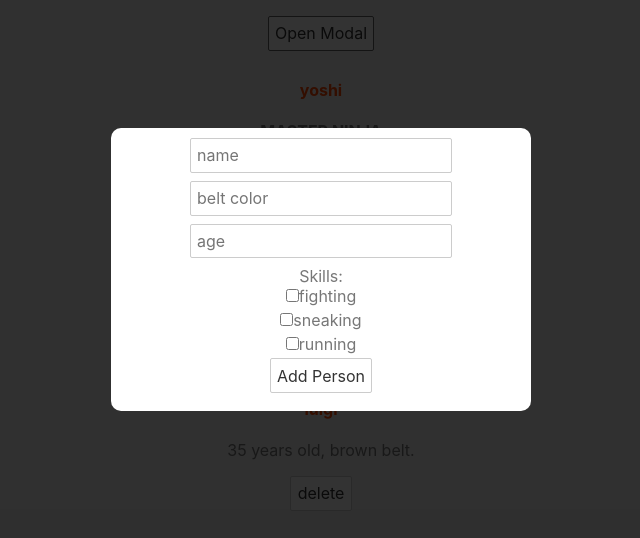
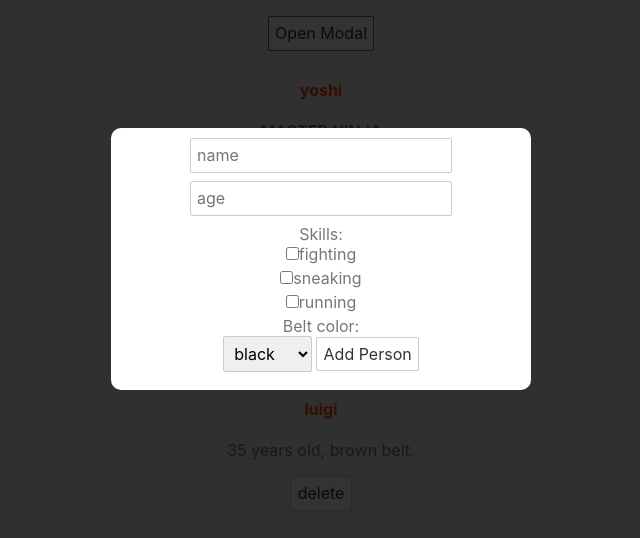
Before and after one commit to cartman-dev/svelte-class, a Svelte app: page / in a window 1280 px wide. Both pictures are taken after a click on the button "Open Modal". Shown: the top 538 px of the page, without its empty margins (319-959 px from the left). Built offline with nearby package versions, Linux system fonts and the light colour scheme.

Commit message:
End of lesson-16

```diff
--- a/src/AddPersonForm.svelte
+++ b/src/AddPersonForm.svelte
@@ -11,13 +11,18 @@
 
 <form on:submit|preventDefault={handleSubmit}>
     <input type="text" placeholder="name" bind:value={name}>
-    <input type="text" placeholder="belt color" bind:value={beltColor}>
     <input type="number" placeholder="age" bind:value={age}>
     <label>Skills:</label>
     <input type="checkbox" bind:group={skills} value="fighting">fighting<br>
     <input type="checkbox" bind:group={skills} value="sneaking">sneaking<br>
     <input type="checkbox" bind:group={skills} value="running">running<br>
-    	<button>Add Person</button>
+    <label>Belt color:</label>
+    <select bind:value={beltColor}>
+        <option value="black">black</option>
+        <option value="orange">orange</option>
+        <option value="white">white</option>
+    </select>
+    <button>Add Person</button>
 </form>
 
 <style>
```
